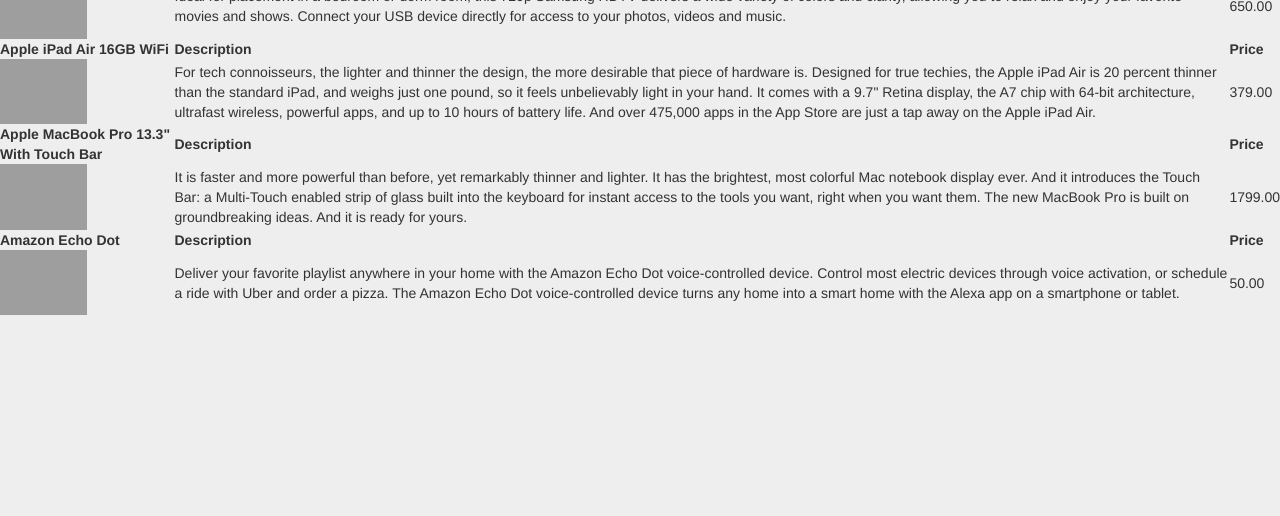
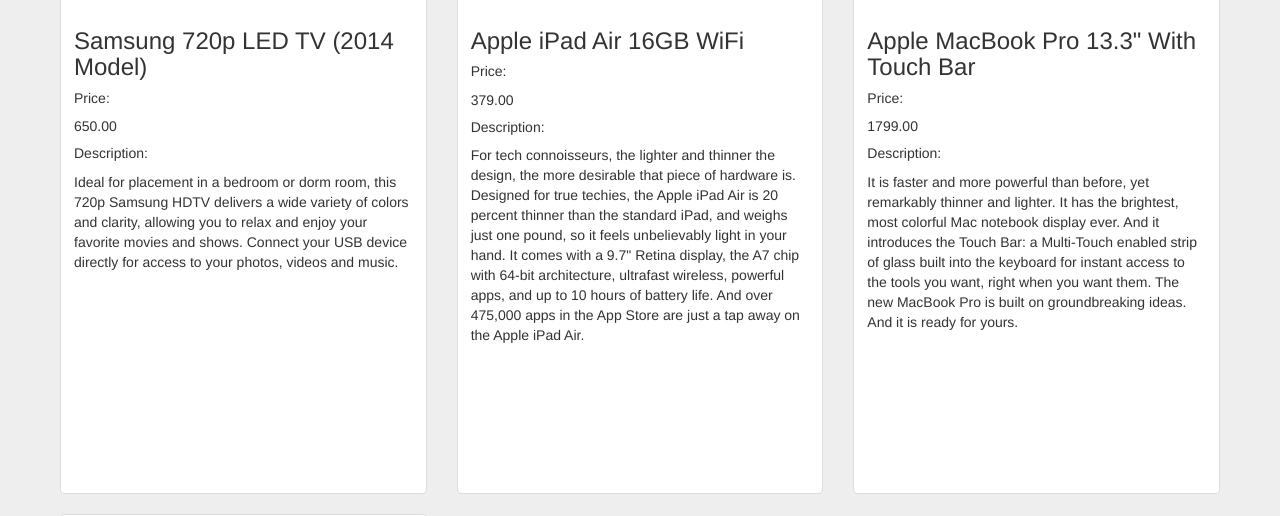
Before and after one commit to mannycolon/junkReSell, a PHP site: page / in a window 1280 px wide. Shown: the part 279-795 px from the top of the page. Before the commit the page ends 594 px from the top, so only its background shows below. Run offline with PHP 8.4, Linux system fonts and the light colour scheme; data comes from the database, SQL or seed files in the repository; data that the repository does not hold is empty; grey boxes are pictures that could not be loaded.

Commit message:
enhanced css styling for products in the index page

```diff
--- a/index.php
+++ b/index.php
@@ -49,26 +49,33 @@
 <!-- the body section -->
 <body>
 <main>
-    <h1>junkReSell Homepage</h1><br>
-    <section>
+    <section style="padding-left: 60px; padding-right: 60px">
         <!-- display a table of products -->
         <h2><?php echo $category_name; ?></h2>
-        <table>
+        <div class="row">
         <?php foreach ($products as $product) : ?>
-            <tr>
-                <th><?php echo $product['productName']; ?></th>
-                <th>Description</th>
-                <th class="right">Price</th>
-            </tr>
-            <tr>
-                <td><a href="<?php echo $app_path ?>category/productpage.php?id=<?php echo $product['abbrvName']; ?>" >
+            <div class="col-sm-6 col-md-4" style="display: inline-block;">
+              <a href="<?php echo $app_path ?>category/productpage.php?id=<?php echo $product['abbrvName']; ?>" >
+              <div class="thumbnail" style="min-height: 650px; box-sizing: border-box;">
                 <img src="<?php echo $app_path ?>images/<?php echo $product['abbrvName'].'.png'; ?>"
-                	alt="<?php echo $app_path ?>images/<?php echo $product['abbrvName'].'.png'; ?>" width = "50%";/></a> </td>
-                <td><?php echo $product['description']; ?></td>
-                <td class="right"><?php echo $product['productPrice']; ?></td>
-            </tr>
+                     alt="<?php echo $app_path ?>images/<?php echo $product['abbrvName'].'.png'; ?>"
+                     width = "200px" height="200px"/>
+                <div class="caption">
+                  <h3><?php echo $product['productName']; ?></h3>
+                  <h5>Price:</h5>
+                  <p>
+                    <?php echo $product['productPrice']; ?>
+                  </p>
+                  <h5>Description:</h5>
+                  <p>
+                    <?php echo $product['description']; ?>
+                  </p>
+                </div>
+              </div>
+              </a>
+            </div>
             <?php endforeach; ?>
-        </table>
+            </div>
     </section>
 </main>
 </body>
```
